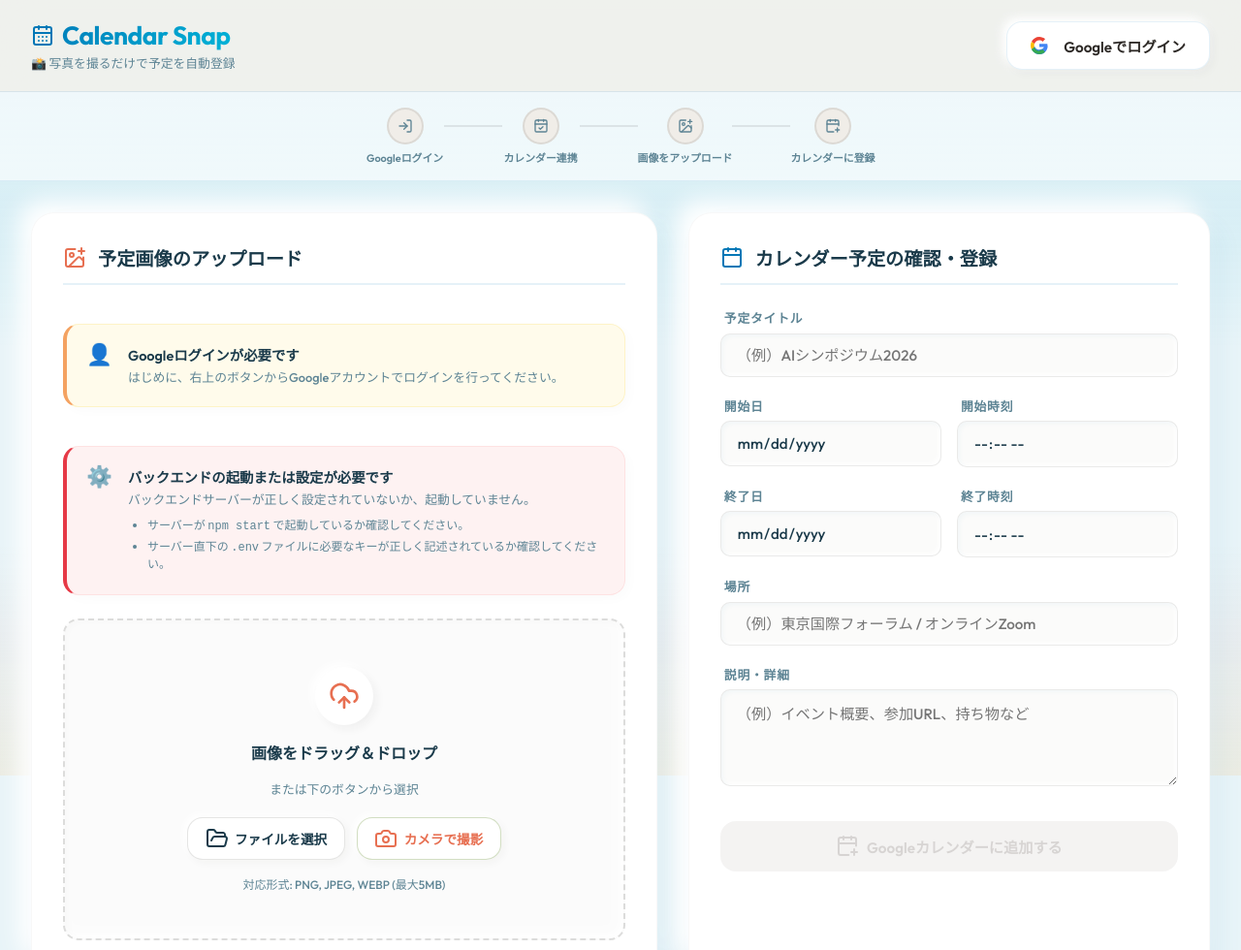
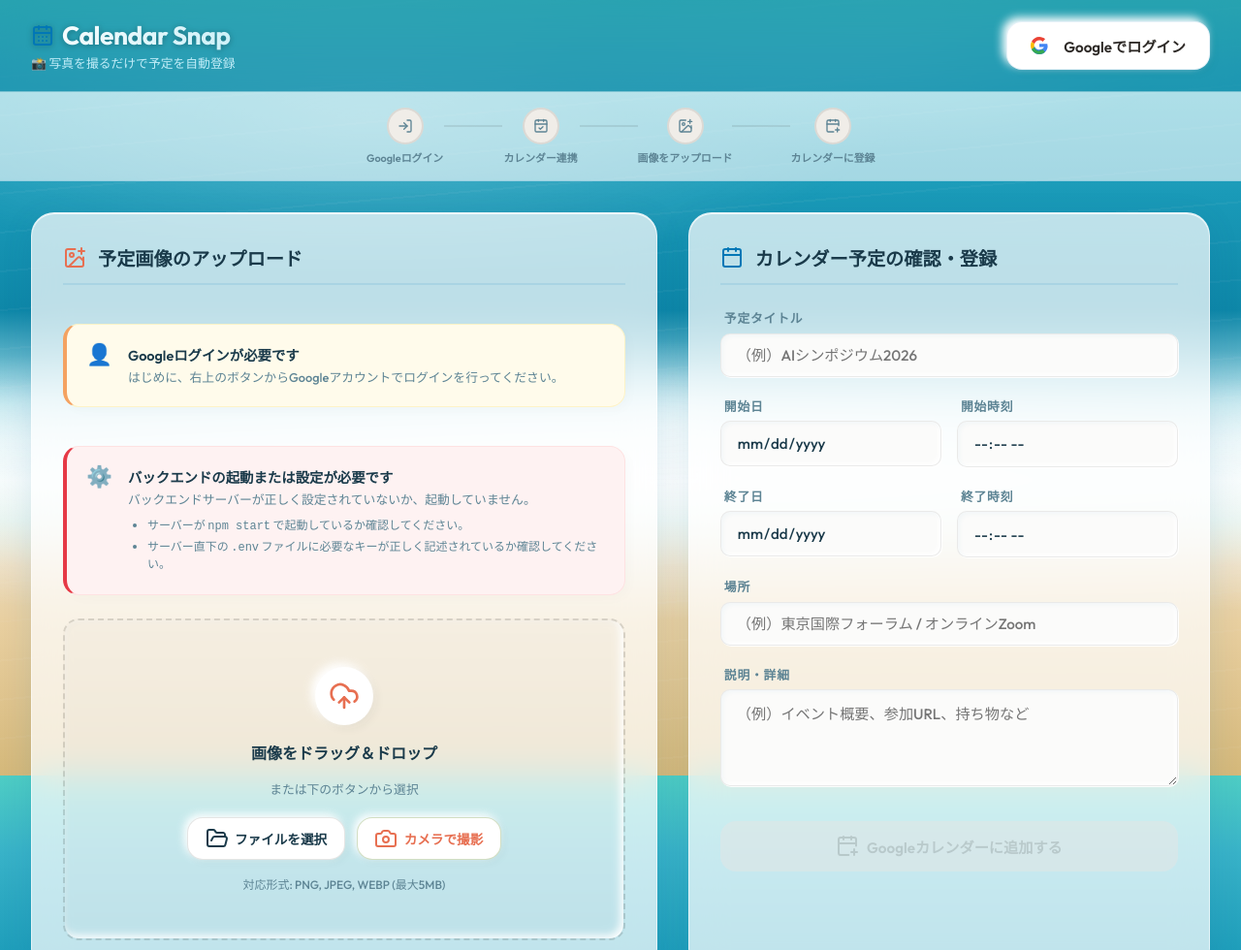
Before and after one commit to kotaro-515/calendar-snap, a website: page public/index.html in a window 1280 px wide. Shown: the top 980 px of the page at 97% size. Drawn offline with nearby package versions, Linux system fonts and the light colour scheme; no server answers.

Commit message:
feat: 背景を砂浜写真風グラデーションに変更
- ターコイズ海→白波→砂浜の多段グラデーション
- 水面の光の揺らぎアニメーション追加
- ヘッダーを海の色に合わせて半透明ガラス風に
- パネルをバックドロップブラー付きガラスモルフィズムに変更

Co-Authored-By: Claude Sonnet 4.6 <noreply@anthropic.com>

```diff
--- a/public/style.css
+++ b/public/style.css
@@ -4,9 +4,9 @@
 
 /* 1. 変数定義 & テーマ */
 :root {
-  --bg-base: #e8f4f8; /* 朝の砂浜のような淡いシーフォームブルー */
-  --bg-surface: #ffffff;
-  --bg-surface-hover: #f0fafc;
+  --bg-base: #cceeff; /* ターコイズブルーの海 */
+  --bg-surface: rgba(255, 255, 255, 0.82);
+  --bg-surface-hover: rgba(255, 255, 255, 0.92);
 
   --accent-primary: #0077b6;   /* 深い海のブルー */
   --accent-secondary: #e76f51; /* 夕暮れのサンセットコーラル */
@@ -62,29 +62,62 @@ body {
   position: relative;
 }
 
-/* 背景：砂浜と海のグラデーション */
+/* 背景：砂浜と海の写真風グラデーション */
+body {
+  background:
+    /* 波打ち際の白い泡 */
+    radial-gradient(ellipse 120% 18% at 55% 62%, rgba(255,255,255,0.82) 0%, transparent 100%),
+    /* ターコイズ〜深海グラデーション（上） */
+    linear-gradient(180deg,
+      #4ecdc4 0%,       /* 浅瀬のシアン */
+      #38b2c8 10%,      /* ターコイズ */
+      #1a9ab8 25%,      /* 深めのターコイズ */
+      #0e87a8 40%,      /* 海の中間 */
+      #a8dde8 52%,      /* 波打ち際手前の明るい水 */
+      #d6eff4 57%,      /* 波の白さ */
+      #eef8f9 62%,      /* 白波のピーク */
+      #dbeee8 67%,      /* 泡が砂にかかる */
+      #e8d8b8 73%,      /* 湿った砂 */
+      #e8cfa0 80%,      /* 砂浜 */
+      #dfc48e 90%,      /* 乾いた砂 */
+      #d4b87a 100%      /* 奥の砂浜 */
+    );
+  background-attachment: fixed;
+}
+
 body::before {
   content: '';
   position: fixed;
-  top: 0; left: 0; right: 0;
-  height: 45%;
-  background: linear-gradient(180deg,
-    rgba(135, 206, 235, 0.18) 0%,
-    rgba(0, 180, 216, 0.06) 70%,
-    transparent 100%);
+  top: 0; left: 0; right: 0; bottom: 0;
+  /* 光の揺らぎ・水面の輝き */
+  background:
+    radial-gradient(ellipse 60% 30% at 30% 15%, rgba(255,255,255,0.22) 0%, transparent 70%),
+    radial-gradient(ellipse 40% 20% at 70% 8%, rgba(200,245,255,0.18) 0%, transparent 60%),
+    radial-gradient(ellipse 80% 8% at 50% 55%, rgba(255,255,255,0.55) 0%, transparent 100%);
   z-index: -1;
   pointer-events: none;
+  animation: water-shimmer 8s ease-in-out infinite alternate;
+}
+
+@keyframes water-shimmer {
+  0%   { opacity: 0.7; transform: scaleX(1); }
+  50%  { opacity: 1;   transform: scaleX(1.02); }
+  100% { opacity: 0.8; transform: scaleX(0.99); }
 }
 
 body::after {
   content: '';
   position: fixed;
-  bottom: 0; left: 0; right: 0;
-  height: 30%;
-  background: linear-gradient(0deg,
-    rgba(244, 208, 153, 0.22) 0%,
-    rgba(231, 111, 81, 0.05) 60%,
-    transparent 100%);
+  top: 0; left: 0; right: 0; bottom: 0;
+  /* さらに細かい波紋テクスチャ */
+  background:
+    repeating-linear-gradient(
+      175deg,
+      transparent 0px,
+      transparent 38px,
+      rgba(255,255,255,0.04) 38px,
+      rgba(255,255,255,0.04) 40px
+    );
   z-index: -1;
   pointer-events: none;
 }
@@ -92,8 +125,8 @@ body::after {
 /* 3. レイアウト */
 header {
   padding: 1.25rem 2rem;
-  border-bottom: 1px solid var(--border-color);
-  background: rgba(245, 242, 235, 0.8);
+  border-bottom: 1px solid rgba(255, 255, 255, 0.4);
+  background: rgba(10, 130, 160, 0.55);
   backdrop-filter: blur(20px);
   -webkit-backdrop-filter: blur(20px);
   position: sticky;
@@ -113,17 +146,18 @@ header {
   font-size: 1.65rem;
   font-weight: 700;
   letter-spacing: -0.5px;
-  background: var(--accent-gradient);
+  background: linear-gradient(135deg, #ffffff 0%, #caf0f8 100%);
   -webkit-background-clip: text;
   -webkit-text-fill-color: transparent;
   display: flex;
   align-items: center;
   gap: 0.5rem;
+  filter: drop-shadow(0 1px 3px rgba(0,0,0,0.3));
 }
 
 .logo-section p {
   font-size: 0.8rem;
-  color: var(--text-muted);
+  color: rgba(210, 245, 255, 0.9);
   font-weight: 500;
   margin-top: 0.1rem;
 }
@@ -153,13 +187,16 @@ main {
 
 /* 4. コンポーネント */
 
-/* カード・パネル共通 (クレイモルフィズム風カード) */
+/* カード・パネル共通 (ガラスモルフィズム風カード) */
 .panel {
-  background: var(--bg-surface);
-  border: 1px solid rgba(45, 41, 38, 0.03);
+  background: rgba(255, 255, 255, 0.72);
+  border: 1px solid rgba(255, 255, 255, 0.55);
   border-radius: var(--radius-lg);
   padding: 2rem;
-  box-shadow: var(--shadow-clay-card);
+  box-shadow: 0 8px 32px rgba(0, 100, 150, 0.12),
+              inset 0 1px 0 rgba(255,255,255,0.8);
+  backdrop-filter: blur(18px);
+  -webkit-backdrop-filter: blur(18px);
   transition: var(--transition);
   display: flex;
   flex-direction: column;
@@ -458,7 +495,7 @@ textarea {
 .user-name {
   font-size: 0.85rem;
   font-weight: 600;
-  color: var(--text-main);
+  color: #ffffff;
 }
 
 /* ローディング (北欧カラーのパルスアニメーション) */
```
